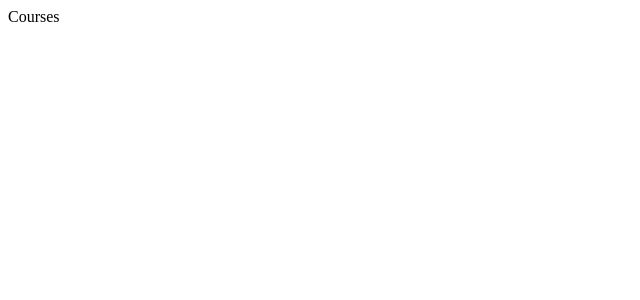
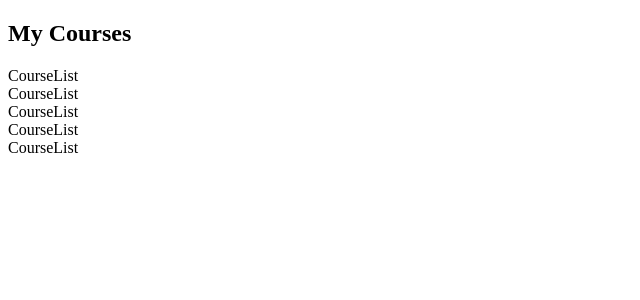
Before and after one commit to furkansylu97/ReactJs_Projects, a React (Vite) app in the folder CoursesProject/: page / in a window 1280 px wide. Shown: the top 300 px of the page, without its empty margins (0-640 px from the left). Built offline with nearby package versions, Linux system fonts and the light colour scheme; data requests are answered from the project's data file.

Commit message:
Datas were transferred from Courses.jsx file to CourseList.jsx file as a props

```diff
--- a/CoursesProject/src/components/CourseList.jsx
+++ b/CoursesProject/src/components/CourseList.jsx
@@ -1,6 +1,6 @@
 import React from 'react'
 
-export const CourseList = () => {
+export const CourseList = ({id, content, title, price}) => {
   return (
     <div>CourseList</div>
   )
--- a/CoursesProject/src/components/Courses.jsx
+++ b/CoursesProject/src/components/Courses.jsx
@@ -1,8 +1,21 @@
 import React from 'react'
+import { CourseList } from './CourseList'
 
 export const Courses = ( {courses} ) => {
-    console.log(courses);
   return (
-    <div>Courses</div>
+    <div>
+        <div>
+            <h2>My Courses</h2>
+        </div>
+        <div>
+            {
+                courses.map((course) => {
+                    return (
+                        <CourseList key={course.id} {...course} />
+                    )
+                })
+            }
+        </div>
+    </div>
   )
 }
```
